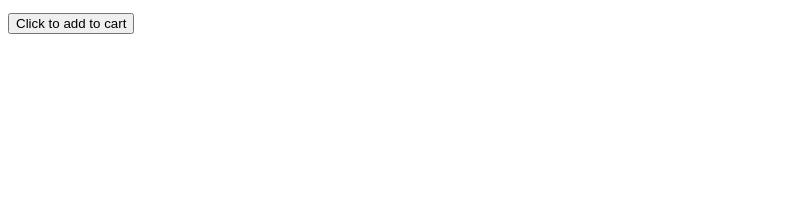
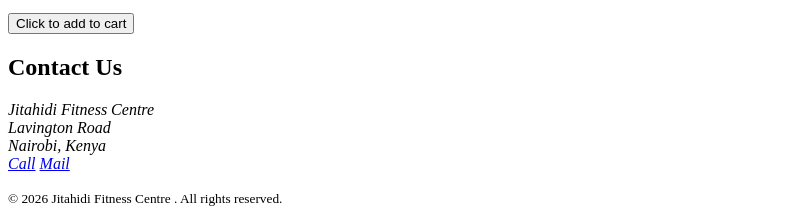
Before and after one commit to wambua7/Think-twice, a plain HTML site: page index.html in a window 1280 px wide. Shown: the part 1355-1578 px from the top of the page, without its empty margins (0-804 px from the left). Before the commit the page ends 1397 px from the top, so only its background shows below. Drawn offline with Linux system fonts and the light colour scheme.

Commit message:
add a footer section to the file index.hmtl

```diff
--- a/index.html
+++ b/index.html
@@ -93,6 +93,20 @@
         </div>
       </section>
     </main>
-
+    <footer>
+         <section aria-labelledby="contact">
+            <h2 id="contact">Contact Us</h2>
+            <address>
+                Jitahidi Fitness Centre <br>
+                Lavington Road<br>
+                Nairobi, Kenya <br>
+                <a href="tel:254797690178">Call</a>
+                <a href="mailto:jitahidi@gmail.com">Mail</a>
+            </address>
+        </section>
+        <p>
+            <small>&copy; 2026 Jitahidi Fitness Centre . All rights reserved.</small>
+        </p>
+    </footer>
   </body>
 </html>
```
